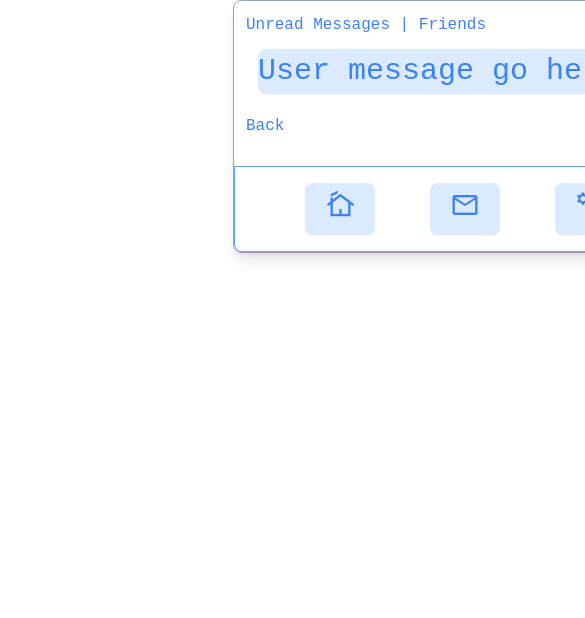
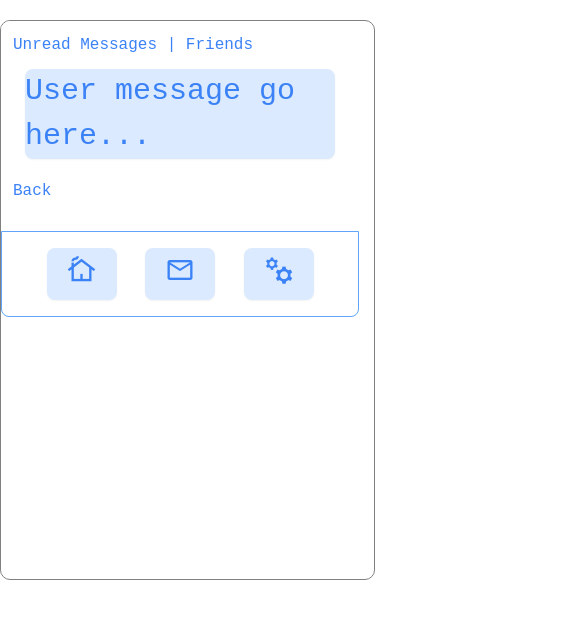
Before and after one commit to DHBuild002/reddit-minimal, a React (Create React App) app: page /messages in a window 390 px wide. Shown: the top 618 px of the page, 585 px wide, since content can reach past the window. Built offline with nearby package versions, Linux system fonts and the light colour scheme; no server answers; a web font is replaced by a local one.

Commit message:
FIX: Centered mobile device UI design, not sure how

```diff
--- a/src/App.css
+++ b/src/App.css
@@ -1,25 +1,24 @@
-.App {
-  text-align: center;
-  display: flex;
-  justify-content: center;
-}
-
-.App-header {
-  background-color: #282c34;
-  min-height: 100vh;
-  display: flex;
-  flex-direction: column;
-  align-items: center;
-  justify-content: center;
-  font-size: calc(10px + 2vmin);
-  color: white;
-}
-
-.App-link {
-  color: #61dafb;
-}
 div {
   margin: 0;
   padding: 0;
   scrollbar-gutter: stable;
 }
+.iphone-frame {
+  width: 375px;
+  height: 560px;
+  overflow: auto;
+  align-items: center;
+  flex-direction: column;
+  border: 1px solid grey;
+  border-radius: 10px;
+  margin: 20px;
+  position: relative;
+}
+.iphone-screen {
+  width: 100%;
+  height: 100%;
+  background: #fff; /* Simulate the screen color */
+  display: flex;
+  flex-direction: column;
+  position: relative;
+}
--- a/src/App.js
+++ b/src/App.js
@@ -21,10 +21,10 @@ function App() {
     }
   }, []);
   return (
-    <div className="flex h-screen overflow-y-auto relative md:w-full sm:w-full sm:items-center sm:justify-center items-center">
-      <div className="flex flex-col justify-center items-center hover:overflow mr-0 pb-0 rounded-lg shadow-lg border border-slate-400 relative">
+    <div className="iphone-frame">
+      <div className="iphone-screen">
         <Router>
-          <div className="max-w-screen-sm w-full">
+          <div>
             <Routes>
               <Route exact path="/" element={<Home />} />
               <Route path="/messages" element={<Messages />} />
--- a/src/components/AuthButton.js
+++ b/src/components/AuthButton.js
@@ -65,7 +65,10 @@ const AuthButton = () => {
           </button>
         </div>
       ) : (
-        <button onClick={handleLogin} className="btn flex w-1/2 p-5 rounded-lg">
+        <button
+          onClick={handleLogin}
+          className="btn flex w-full p-5 rounded-lg"
+        >
           Login with Reddit
         </button>
       )}
--- a/src/index.css
+++ b/src/index.css
@@ -15,10 +15,10 @@ body {
   overflow: hidden;
 }
 #root {
-  width: 960px;
   display: flex;
-  margin: auto;
   overflow: hidden;
+  justify-content: center;
+  align-items: center;
 }
 code {
   font-family: source-code-pro, Menlo, Monaco, Consolas, "Courier New",
```
